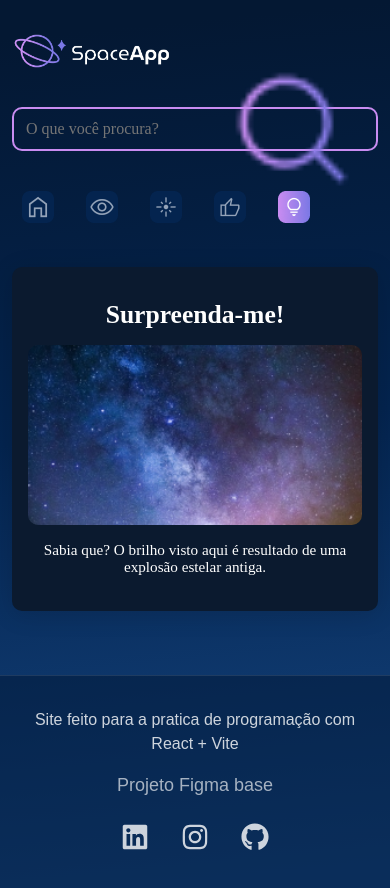
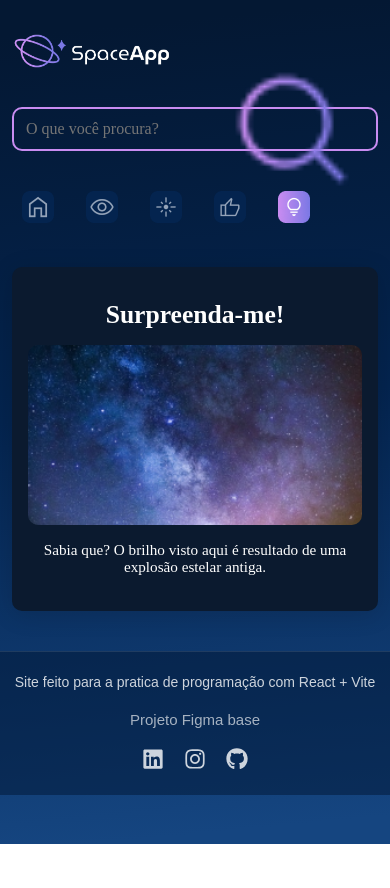
Before and after one commit to Usales/Space-app, a React (Vite) app: page /surpreenda-me in a window 390 px wide. Shown: the top 888 px of the page. After the commit the page ends 844 px from the top, so only its background shows below. Built offline with nearby package versions, Linux system fonts and the light colour scheme.

Commit message:
feat: tornar rodapÃ© responsivo

```diff
--- a/src/Componentes/Rodape/Index.jsx
+++ b/src/Componentes/Rodape/Index.jsx
@@ -7,6 +7,17 @@ const RodapeContainer = styled.footer`
     text-align: center;
     margin-top: 48px;
     border-top: 1px solid rgba(255, 255, 255, 0.1);
+    box-sizing: border-box;
+
+    @media (max-width: 768px) {
+        padding: 24px 16px;
+        margin-top: 32px;
+    }
+
+    @media (max-width: 480px) {
+        padding: 20px 12px;
+        margin-top: 24px;
+    }
 `;
 
 const TextoRodape = styled.p`
@@ -16,6 +27,14 @@ const TextoRodape = styled.p`
     margin: 0;
     font-family: 'GandhiSansRegular', sans-serif;
     opacity: 0.8;
+
+    @media (max-width: 768px) {
+        font-size: 15px;
+    }
+
+    @media (max-width: 480px) {
+        font-size: 14px;
+    }
 `;
 
 const RedesSociais = styled.div`
@@ -23,6 +42,16 @@ const RedesSociais = styled.div`
     justify-content: center;
     gap: 32px;
     margin-top: 24px;
+
+    @media (max-width: 768px) {
+        gap: 24px;
+        margin-top: 20px;
+    }
+
+    @media (max-width: 480px) {
+        gap: 20px;
+        margin-top: 16px;
+    }
 `;
 
 const BotaoRedeSocial = styled.a`
@@ -31,6 +60,14 @@ const BotaoRedeSocial = styled.a`
     transition: all 0.3s ease;
     cursor: pointer;
     opacity: 0.8;
+
+    @media (max-width: 768px) {
+        font-size: 24px;
+    }
+
+    @media (max-width: 480px) {
+        font-size: 22px;
+    }
 
     &:hover {
         color: #C98CF1;
@@ -46,6 +83,14 @@ const LinkFigma = styled.a`
     font-family: 'GandhiSansBold', sans-serif;
     font-size: 18px;
     opacity: 0.8;
+
+    @media (max-width: 768px) {
+        font-size: 16px;
+    }
+
+    @media (max-width: 480px) {
+        font-size: 15px;
+    }
 
     &:hover {
         color: #C98CF1;
```
